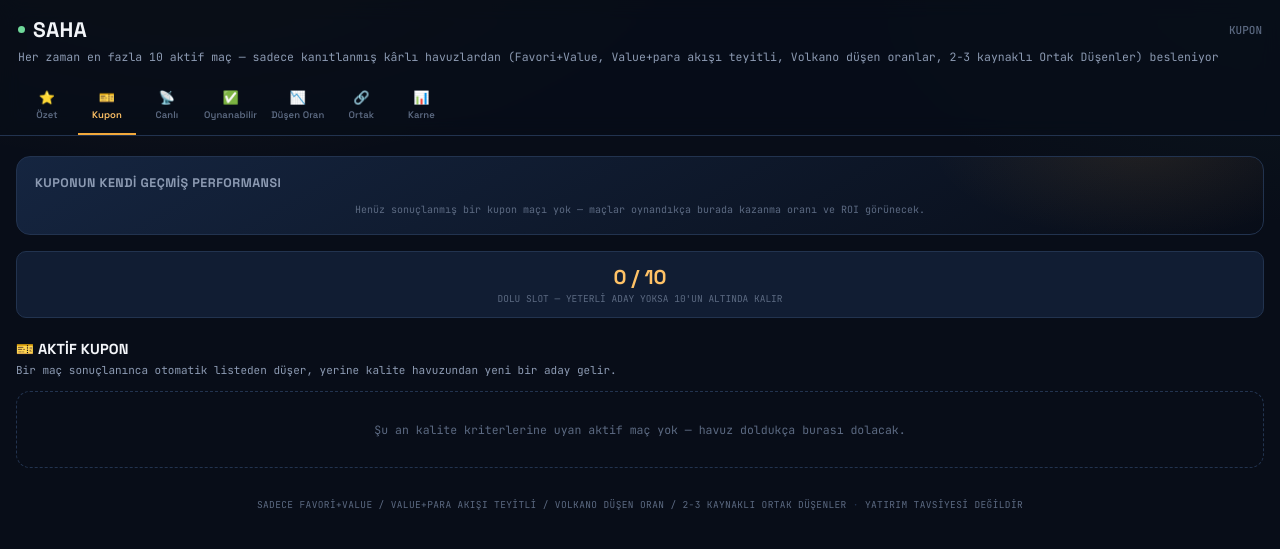
After one commit to kamiltayyar161616-spec/Volkano-Sinyal, a Flask app: page /kupon in a window 1280 px wide. The commit adds this page. Shown: the top 549 px of the page. Run offline with Flask 3, Linux system fonts and the light colour scheme; data that the repository does not hold is empty.

Commit message:
Yeni sekme: Kupon - her zaman 10 aktif maclik, sadece kanitlanmis karli havuzlardan (Favori+Value, Value+para akisi teyitli, Volkano dusen oran, 2-3 kaynakli Ortak Dusenler) otomatik beslenen sabit kupon, kendi performansi ayrica takip ediliyor

```diff
--- a/app.py
+++ b/app.py
@@ -12,6 +12,7 @@ from match_analyzer import (
     get_dropping_performance_by_league_tier, get_dropping_performance_by_freshness,
     get_consensus_performance_by_league_tier, get_consensus_performance_by_freshness,
     get_gunun_ozeti, record_ozet_snapshot, get_ozet_performance,
+    record_kupon_fill, get_kupon_active, get_kupon_performance,
 )
 from results_checker import check_pending_results
 
@@ -74,6 +75,15 @@ def gunun_ozeti():
                             overall_7d=overall_7d, active_page="ozet")
 
 
+@app.route("/kupon")
+def kupon():
+    active = get_kupon_active()
+    overall = get_kupon_performance()
+    overall_7d = get_kupon_performance(days=7)
+    return render_template("kupon.html", active=active, overall=overall,
+                            overall_7d=overall_7d, active_page="kupon")
+
+
 @app.route("/istatistik")
 def istatistik():
     stats = get_stats()
@@ -111,6 +121,7 @@ def _background_loop():
             record_dropping_snapshot(get_dropping_odds())
             record_consensus_snapshot(get_consensus_drops())
             record_ozet_snapshot(get_gunun_ozeti())
+            record_kupon_fill()
         except Exception as e:
             print(f"[background] snapshot hatası: {e}")
 
--- a/templates/base.html
+++ b/templates/base.html
@@ -128,6 +128,7 @@
   {% block meta %}{% endblock %}
   <nav class="topnav">
     <a href="/gunun-ozeti" class="{{ 'active' if active_page == 'ozet' else '' }}"><span class="ic">⭐</span>Özet</a>
+    <a href="/kupon" class="{{ 'active' if active_page == 'kupon' else '' }}"><span class="ic">🎫</span>Kupon</a>
     <a href="/" class="{{ 'active' if active_page == 'canli' else '' }}"><span class="ic">📡</span>Canlı</a>
     <a href="/oynanabilir" class="{{ 'active' if active_page == 'oynanabilir' else '' }}"><span class="ic">✅</span>Oynanabilir</a>
     <a href="/dusen-oranlar" class="{{ 'active' if active_page == 'dusen' else '' }}"><span class="ic">📉</span>Düşen Oran</a>
--- /dev/null
+++ b/templates/kupon.html
@@ -0,0 +1,129 @@
+{% extends "base.html" %}
+{% block title %}SAHA — Kupon{% endblock %}
+{% block page_tag %}KUPON{% endblock %}
+{% block subtitle %}Her zaman en fazla 10 aktif maç — sadece kanıtlanmış kârlı havuzlardan (Favori+Value, Value+para akışı teyitli, Volkano düşen oranlar, 2-3 kaynaklı Ortak Düşenler) besleniyor{% endblock %}
+
+{% block extra_style %}
+<style>
+  .overall-card{
+    margin:16px; padding:18px; border-radius:var(--radius);
+    background:linear-gradient(150deg, var(--navy-soft), var(--navy-deep));
+    border:1px solid var(--navy-line); position:relative; overflow:hidden;
+  }
+  .overall-card::before{
+    content:""; position:absolute; inset:0;
+    background:radial-gradient(300px 140px at 90% -20%, rgba(242,169,59,0.10), transparent 70%);
+    pointer-events:none;
+  }
+  .overall-title{ font-family:'Space Grotesk', sans-serif; font-weight:700; font-size:12.5px; color:var(--chalk-dim); letter-spacing:0.04em; margin-bottom:12px; }
+  .overall-grid{ display:grid; grid-template-columns:repeat(3,1fr); gap:10px; text-align:center; position:relative; }
+  .overall-num{ font-size:23px; font-weight:800; font-family:'Space Grotesk', sans-serif; }
+  .overall-num.pos{ color:var(--turf-bright); }
+  .overall-num.neg{ color:var(--clay); }
+  .overall-num.flat{ color:var(--chalk-dim); }
+  .overall-lbl{ font-size:9px; color:var(--chalk-faint); margin-top:4px; letter-spacing:0.03em; }
+  .overall-note{ font-size:10px; color:var(--chalk-faint); margin-top:12px; text-align:center; position:relative; }
+
+  .slot-banner{
+    margin:0 16px 16px; padding:12px; border-radius:10px; text-align:center;
+    background:var(--navy); border:1px solid var(--navy-line);
+  }
+  .slot-banner .num{ font-size:20px; font-weight:800; font-family:'Space Grotesk', sans-serif; color:var(--amber-bright); }
+  .slot-banner .lbl{ font-size:9.5px; color:var(--chalk-faint); margin-top:2px; }
+
+  .kupon-row{
+    display:flex; justify-content:space-between; align-items:center; gap:10px;
+    padding:12px 14px; margin:0 16px 8px;
+    background:linear-gradient(165deg, var(--navy-soft), var(--navy));
+    border:1px solid var(--turf-dim); border-radius:10px;
+  }
+  .kupon-num{
+    display:inline-flex; align-items:center; justify-content:center;
+    width:22px; height:22px; border-radius:50%; background:var(--navy-line); color:var(--amber-bright);
+    font-size:11px; font-weight:800; font-family:'Space Grotesk', sans-serif; flex-shrink:0; margin-right:8px;
+  }
+  .kupon-left{ display:flex; align-items:flex-start; min-width:0; flex:1; }
+  .kupon-body{ min-width:0; }
+  .teams{ font-family:'Space Grotesk', sans-serif; font-weight:600; font-size:13.5px; color:var(--chalk); }
+  .teams .side-chip{
+    display:inline-block; margin-left:6px; font-size:11px; font-weight:700; color:var(--amber-bright);
+    background:var(--navy-line); padding:1px 7px; border-radius:5px; vertical-align:middle;
+  }
+  .meta{ color:var(--chalk-faint); font-size:9.5px; margin-top:4px; line-height:1.6; }
+  .meta b{ color:var(--chalk-dim); font-weight:600; }
+  .type-tag{
+    display:inline-block; font-size:8.5px; font-weight:700; color:var(--amber-bright);
+    background:var(--navy-line); padding:2px 6px; border-radius:5px; margin-top:5px;
+  }
+  .row-right{ text-align:right; flex-shrink:0; }
+  .perf-num{ font-size:15px; font-weight:800; font-family:'Space Grotesk', sans-serif; color:var(--turf-bright); }
+  .perf-sub{ font-size:9px; color:var(--chalk-faint); margin-top:2px; }
+</style>
+{% endblock %}
+
+{% block content %}
+
+<div class="overall-card">
+  <div class="overall-title">KUPONUN KENDİ GEÇMİŞ PERFORMANSI</div>
+  {% if overall.staked and overall.staked > 0 %}
+    <div class="overall-grid">
+      <div>
+        <div class="overall-num {{ 'pos' if overall.win_rate >= 50 else 'neg' }}">%{{ overall.win_rate }}</div>
+        <div class="overall-lbl">KAZANMA ORANI</div>
+      </div>
+      <div>
+        <div class="overall-num {{ 'pos' if overall.roi_pct > 0 else 'neg' }}">{{ '+' if overall.roi_pct > 0 else '' }}%{{ overall.roi_pct }}</div>
+        <div class="overall-lbl">ROI (1 BİRİM STAKE)</div>
+      </div>
+      <div>
+        <div class="overall-num flat">{{ overall.staked }}</div>
+        <div class="overall-lbl">SONUÇLANAN MAÇ</div>
+      </div>
+    </div>
+    <div class="overall-note">{{ overall.won }} kazandı / {{ overall.lost }} kaybetti &middot; <b style="color:{{ 'var(--turf-bright)' if overall.roi_units > 0 else 'var(--clay)' }};">{{ '+' if overall.roi_units > 0 else '' }}{{ '%.2f'|format(overall.roi_units) }} birim</b></div>
+    <div class="overall-note" style="border-top:1px dashed var(--navy-line); padding-top:10px; margin-top:10px;">
+      <span style="color:var(--chalk-dim); font-weight:700;">SON 7 GÜN:</span>
+      {% if overall_7d.staked and overall_7d.staked > 0 %}
+        <span style="color:{{ 'var(--turf-bright)' if overall_7d.win_rate >= 50 else 'var(--clay)' }};">%{{ overall_7d.win_rate }} kazanma</span> &middot;
+        <span style="color:{{ 'var(--turf-bright)' if overall_7d.roi_pct > 0 else 'var(--clay)' }};">{{ '+' if overall_7d.roi_pct > 0 else '' }}%{{ overall_7d.roi_pct }} ROI</span>
+        (n={{ overall_7d.staked }})
+      {% else %}
+        <span style="color:var(--chalk-faint);">henüz veri yok</span>
+      {% endif %}
+    </div>
+  {% else %}
+    <div class="overall-note">Henüz sonuçlanmış bir kupon maçı yok — maçlar oynandıkça burada kazanma oranı ve ROI görünecek.</div>
+  {% endif %}
+</div>
+
+<div class="slot-banner">
+  <div class="num">{{ active|length }} / 10</div>
+  <div class="lbl">DOLU SLOT — YETERLİ ADAY YOKSA 10'UN ALTINDA KALIR</div>
+</div>
+
+<h2 class="section">🎫 AKTİF KUPON</h2>
+<div class="section-sub">Bir maç sonuçlanınca otomatik listeden düşer, yerine kalite havuzundan yeni bir aday gelir.</div>
+
+{% if active %}
+  {% for c in active %}
+  <div class="kupon-row">
+    <div class="kupon-left">
+      <span class="kupon-num">{{ loop.index }}</span>
+      <div class="kupon-body">
+        <div class="teams">{{ c.home }} — {{ c.away }}<span class="side-chip">{{ c.side }}</span></div>
+        <div class="meta">{{ c.league }} &middot; oran <b>{{ '%.2f'|format(c.odd) if c.odd else '?' }}</b> &middot; {{ c.match_time[11:16] }} UTC</div>
+      </div>
+    </div>
+    <div class="row-right">
+      <div class="perf-num" style="color:{{ 'var(--turf-bright)' if c.roi_pct and c.roi_pct > 0 else 'var(--clay)' }};">{{ '+' if c.roi_pct and c.roi_pct > 0 else '' }}%{{ c.roi_pct }}</div>
+      <div class="perf-sub">%{{ c.win_rate }} kazanma</div>
+    </div>
+  </div>
+  {% endfor %}
+{% else %}
+  <div class="empty">Şu an kalite kriterlerine uyan aktif maç yok — havuz doldukça burası dolacak.</div>
+{% endif %}
+
+{% endblock %}
+
+{% block footer %}SADECE FAVORİ+VALUE / VALUE+PARA AKIŞI TEYİTLİ / VOLKANO DÜŞEN ORAN / 2-3 KAYNAKLI ORTAK DÜŞENLER <span class="sep">&middot;</span> YATIRIM TAVSİYESİ DEĞİLDİR{% endblock %}
```
Also changed, not shown: match_analyzer.py (+141 -0 lines).
